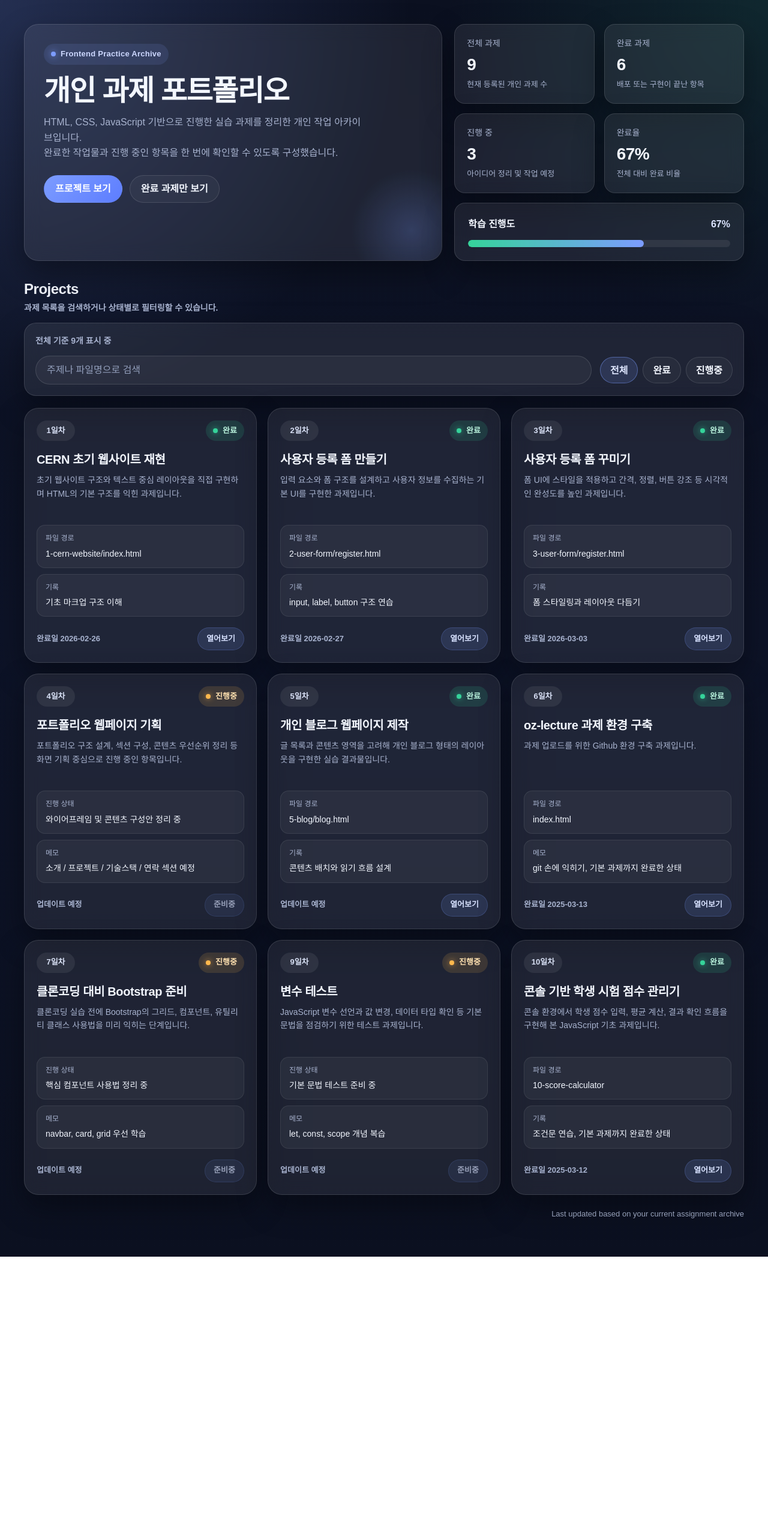
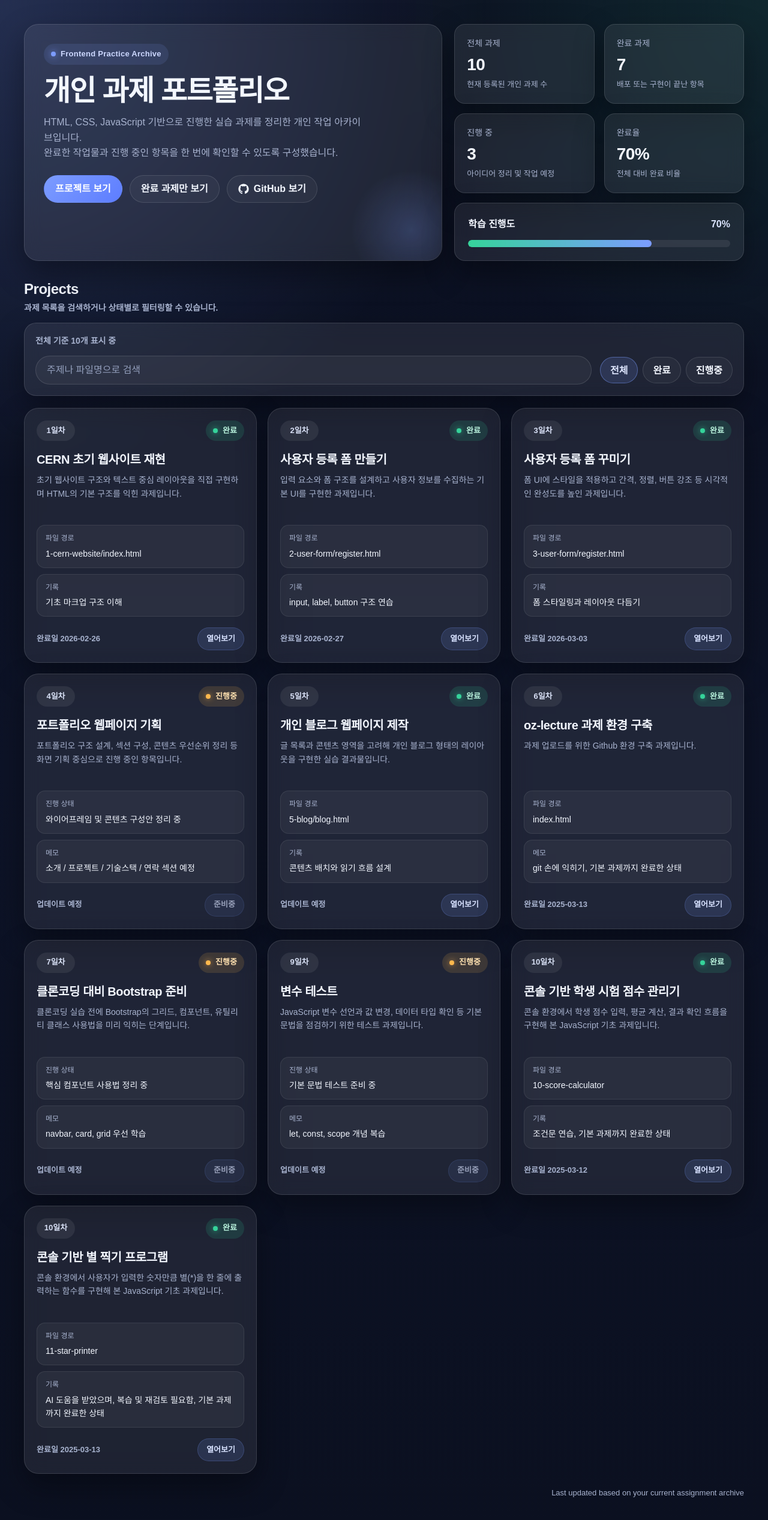
Before and after one commit to yoonverse/oz-homework, a plain HTML site: page index.html in a window 1280 px wide. Shown: the whole page at 60% size. Before the commit the page ends 2095 px from the top, so only its background shows below. Drawn offline with Linux system fonts and the light colour scheme.

Commit message:
[Day 11] 기본과제

```diff
--- /dev/null
+++ b/11-star-printer/index.html
@@ -0,0 +1,11 @@
+<!DOCTYPE html>
+<html lang="ko">
+<head>
+    <meta charset="UTF-8">
+    <meta name="viewport" content="width=device-width, initial-scale=1.0">
+    <title>day11</title>
+</head>
+<body>
+    <script src="star.js"></script>
+</body>
+</html>
--- a/index.html
+++ b/index.html
@@ -1,5 +1,6 @@
 <!DOCTYPE html>
 <html lang="ko">
+
 <head>
   <meta charset="UTF-8" />
   <meta name="viewport" content="width=device-width, initial-scale=1.0" />
@@ -28,7 +29,8 @@
       box-sizing: border-box;
     }
 
-    html, body {
+    html,
+    body {
       margin: 0;
       padding: 0;
       background:
@@ -167,6 +169,17 @@
 
     .btn-secondary:hover {
       background: rgba(255, 255, 255, 0.08);
+    }
+
+    .github-btn {
+      display: inline-flex;
+      align-items: center;
+      gap: 8px;
+    }
+
+    .github-btn svg {
+      width: 18px;
+      height: 18px;
     }
 
     .hero-side {
@@ -588,6 +601,7 @@
     }
   </style>
 </head>
+
 <body>
   <div class="container">
     <section class="hero">
@@ -601,6 +615,14 @@
         <div class="hero-actions">
           <a href="#projects" class="btn btn-primary">프로젝트 보기</a>
           <button type="button" class="btn btn-secondary" id="showDoneOnly">완료 과제만 보기</button>
+          <a href="https://github.com/yoonverse/oz-homework" target="_blank" class="btn btn-secondary github-btn">
+
+            <svg xmlns="http://www.w3.org/2000/svg" width="18" height="18" viewBox="0 0 24 24" fill="currentColor">
+              <path
+                d="M12 .5C5.65.5.5 5.65.5 12c0 5.08 3.29 9.39 7.86 10.91.57.1.78-.25.78-.56v-2.02c-3.2.7-3.87-1.54-3.87-1.54-.52-1.33-1.28-1.69-1.28-1.69-1.04-.71.08-.7.08-.7 1.15.08 1.76 1.18 1.76 1.18 1.02 1.75 2.67 1.25 3.32.96.1-.74.4-1.25.73-1.54-2.55-.29-5.23-1.28-5.23-5.7 0-1.26.45-2.29 1.18-3.1-.12-.29-.51-1.47.11-3.06 0 0 .97-.31 3.18 1.18a11.1 11.1 0 0 1 5.8 0c2.2-1.49 3.17-1.18 3.17-1.18.63 1.59.24 2.77.12 3.06.73.81 1.17 1.84 1.17 3.1 0 4.43-2.69 5.41-5.26 5.69.41.35.78 1.05.78 2.12v3.15c0 .31.2.67.79.56A11.51 11.51 0 0 0 23.5 12C23.5 5.65 18.35.5 12 .5z" />
+            </svg>
+            GitHub 보기
+          </a>
         </div>
       </div>
 
@@ -717,7 +739,8 @@
           </div>
         </article>
 
-        <article class="project-card" data-state="done" data-keywords="3일차 사용자 등록 폼 꾸미기 3-user-form register html style css">
+        <article class="project-card" data-state="done"
+          data-keywords="3일차 사용자 등록 폼 꾸미기 3-user-form register html style css">
           <div class="project-top">
             <span class="day-chip">3일차</span>
             <span class="status-badge status-done">완료</span>
@@ -867,7 +890,8 @@
           </div>
         </article>
 
-        <article class="project-card" data-state="done" data-keywords="10일차 콘솔 기반 학생 시험 점수 관리기 score calculator console">
+        <article class="project-card" data-state="done"
+          data-keywords="10일차 콘솔 기반 학생 시험 점수 관리기 score calculator console">
           <div class="project-top">
             <span class="day-chip">10일차</span>
             <span class="status-badge status-done">완료</span>
@@ -889,6 +913,31 @@
           <div class="project-footer">
             <span class="date-text">완료일 2025-03-12</span>
             <a class="open-link" href="./10-score-calculator" target="_blank" rel="noopener noreferrer">열어보기</a>
+          </div>
+        </article>
+
+        <article class="project-card" data-state="done" data-keywords="11일차 콘솔 기반 별 찍기 프로그램 star pattern console">
+          <div class="project-top">
+            <span class="day-chip">10일차</span>
+            <span class="status-badge status-done">완료</span>
+          </div>
+          <h3 class="project-title">콘솔 기반 별 찍기 프로그램</h3>
+          <p class="project-desc">
+            콘솔 환경에서 사용자가 입력한 숫자만큼 별(*)을 한 줄에 출력하는 함수를 구현해 본 JavaScript 기초 과제입니다.
+          </p>
+          <div class="project-meta">
+            <div class="meta-item">
+              <span class="meta-label">파일 경로</span>
+              <span class="meta-value">11-star-printer</span>
+            </div>
+            <div class="meta-item">
+              <span class="meta-label">기록</span>
+              <span class="meta-value">AI 도움을 받았으며, 복습 및 재검토 필요함, 기본 과제까지 완료한 상태</span>
+            </div>
+          </div>
+          <div class="project-footer">
+            <span class="date-text">완료일 2025-03-13</span>
+            <a class="open-link" href="./11-star-printer/" target="_blank" rel="noopener noreferrer">열어보기</a>
           </div>
         </article>
       </div>
@@ -955,7 +1004,7 @@
 
         const filterLabel =
           currentFilter === "all" ? "전체" :
-          currentFilter === "done" ? "완료" : "진행중";
+            currentFilter === "done" ? "완료" : "진행중";
 
         resultMeta.textContent = `${filterLabel} 기준 ${visibleCount}개 표시 중`;
       }
@@ -985,4 +1034,5 @@
     });
   </script>
 </body>
+
 </html>
```
Also changed, not shown: 11-star-printer/star.js (added, +25 -0 lines).
